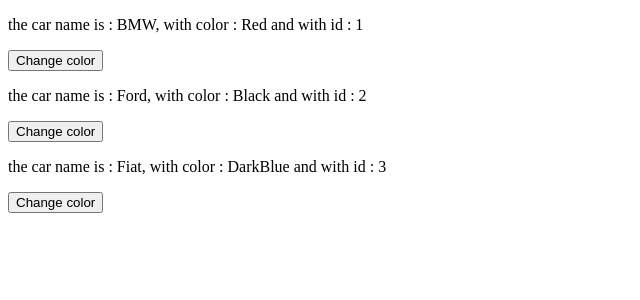
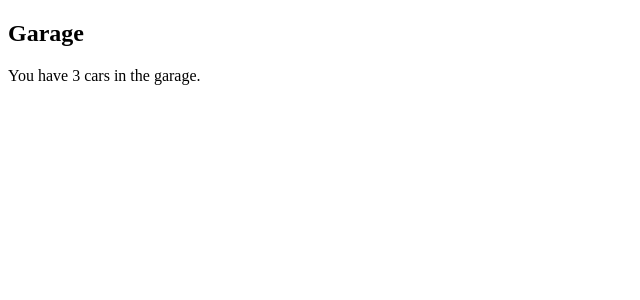
Before and after one commit to womoboy/react-daywork, a React (Create React App) app: page / in a window 1280 px wide. Shown: the top 300 px of the page, without its empty margins (0-640 px from the left). Built offline with nearby package versions, Linux system fonts and the light colour scheme.

Commit message:
show cars count in your garage

```diff
--- a/src/App.js
+++ b/src/App.js
@@ -1,14 +1,12 @@
-import React from 'react';
+
 import Garage from './components/garage/Garage';
 
-class App extends React.Component {
-    render(){
-        return(
-            <>
-                <Garage />
-            </>
-        )
-    }
+function App(props){
+    return (
+        <>
+            <Garage cars={props.cars}/>
+        </>
+    )
 }
 
 export default App;
--- a/src/components/car/Car.js
+++ /dev/null
@@ -1,27 +0,0 @@
-import React from 'react';
-
-class Car extends React.Component {
-    constructor(props){
-        super(props);
-        this.state = {
-            color: this.props.color,
-            carName: this.props.carName,
-            carid: this.props.carid
-        }
-    }
-
-    changeColor = ()=> {
-        this.setState({color: "Notroni"});
-    }
-
-    render(){
-        return (
-            <>
-                <p>the car name is : {this.state.carName}, with color : {this.state.color} and with id : {this.state.carid}</p>
-                <button type='button' onClick={this.changeColor}>Change color</button>
-            </>
-        )
-    }
-}
-
-export default Car;
--- a/src/components/garage/Garage.js
+++ b/src/components/garage/Garage.js
@@ -1,16 +1,12 @@
-import React from 'react';
-import Car from '../car/Car';
-
-class Garage extends React.Component {
-    render(){
-        return (
-            <>
-                <Car carid="1" color="Red" carName="BMW" />
-                <Car carid="2" color="Black" carName="Ford" />
-                <Car carid="3" color="DarkBlue" carName="Fiat" />
-            </>
-        )
-    }
+function Garage(props){
+    return(
+        <>
+            <h2>Garage</h2>
+            {props.cars.length > 0 &&
+                <p>You have {props.cars.length} cars in the garage.</p>
+            }
+        </>
+    )
 }
 
 export default Garage;
--- a/src/index.js
+++ b/src/index.js
@@ -2,5 +2,7 @@
 import ReactDOM from "react-dom/client";
 import App from './App';
 
+const cars = ['ford', 'bmw', 'audi'];
+
 const root = ReactDOM.createRoot(document.getElementById("root"));
-root.render(<App />);
+root.render(<App cars={cars}/>);
```
